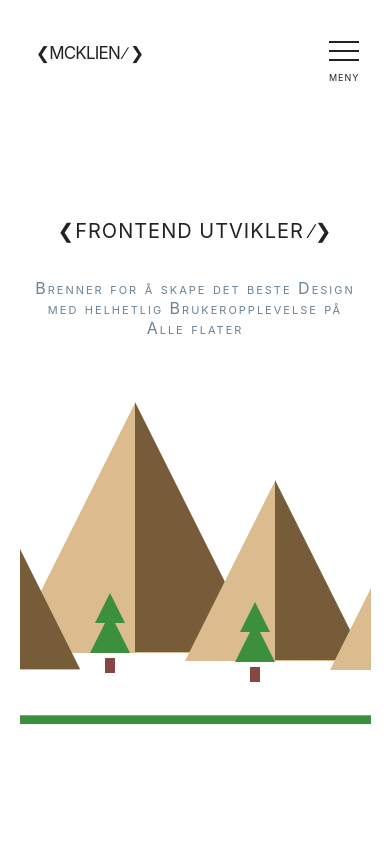
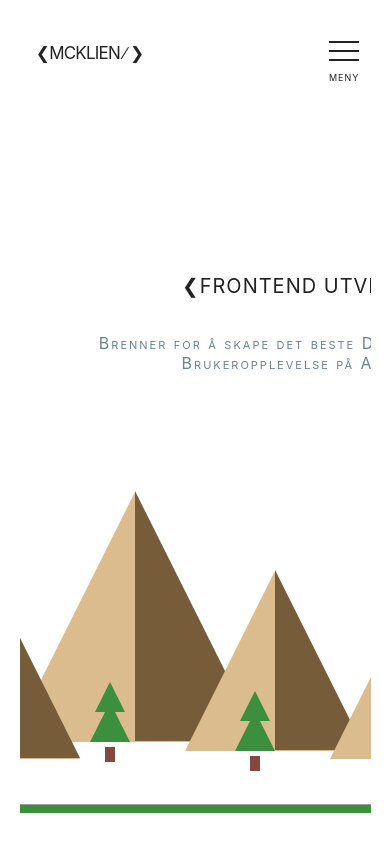
Before and after one commit to mcktivity/portfolio, a React (Create React App) app: page / in a window 390 px wide. Shown: the top 844 px of the page. Built offline with nearby package versions, Linux system fonts and the light colour scheme; grey boxes are pictures that could not be loaded.

Commit message:
banner. mobile fix. try#2

```diff
--- a/src/css/banner.scss
+++ b/src/css/banner.scss
@@ -58,8 +58,9 @@
 
 @media only screen and (max-width: 800px) {
   .banner {
-    padding-top: 25vh;
-    max-width: 80vw;
+    display: grid;
+    align-items: end;
+    max-width: 1000px;
   }
 
   .banner img {
```
